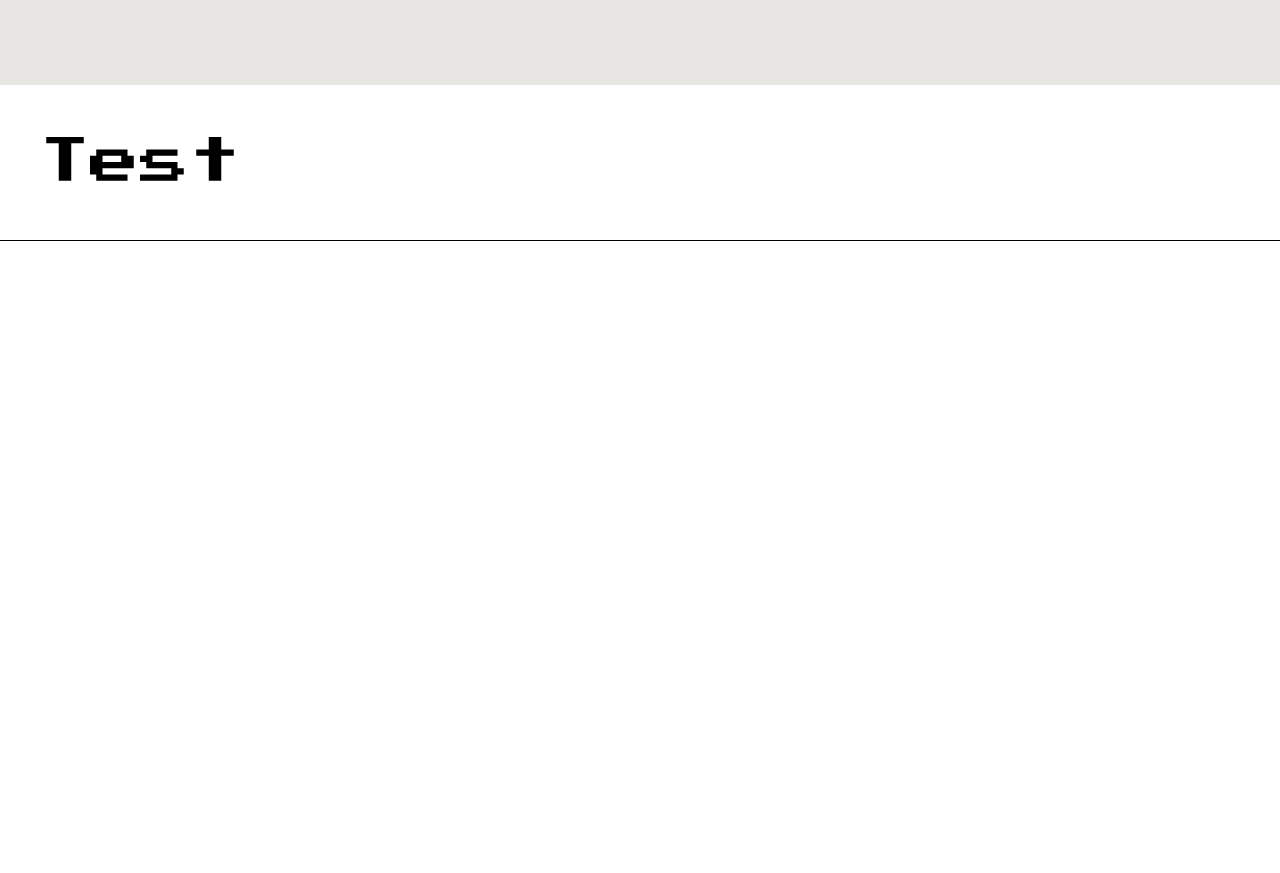
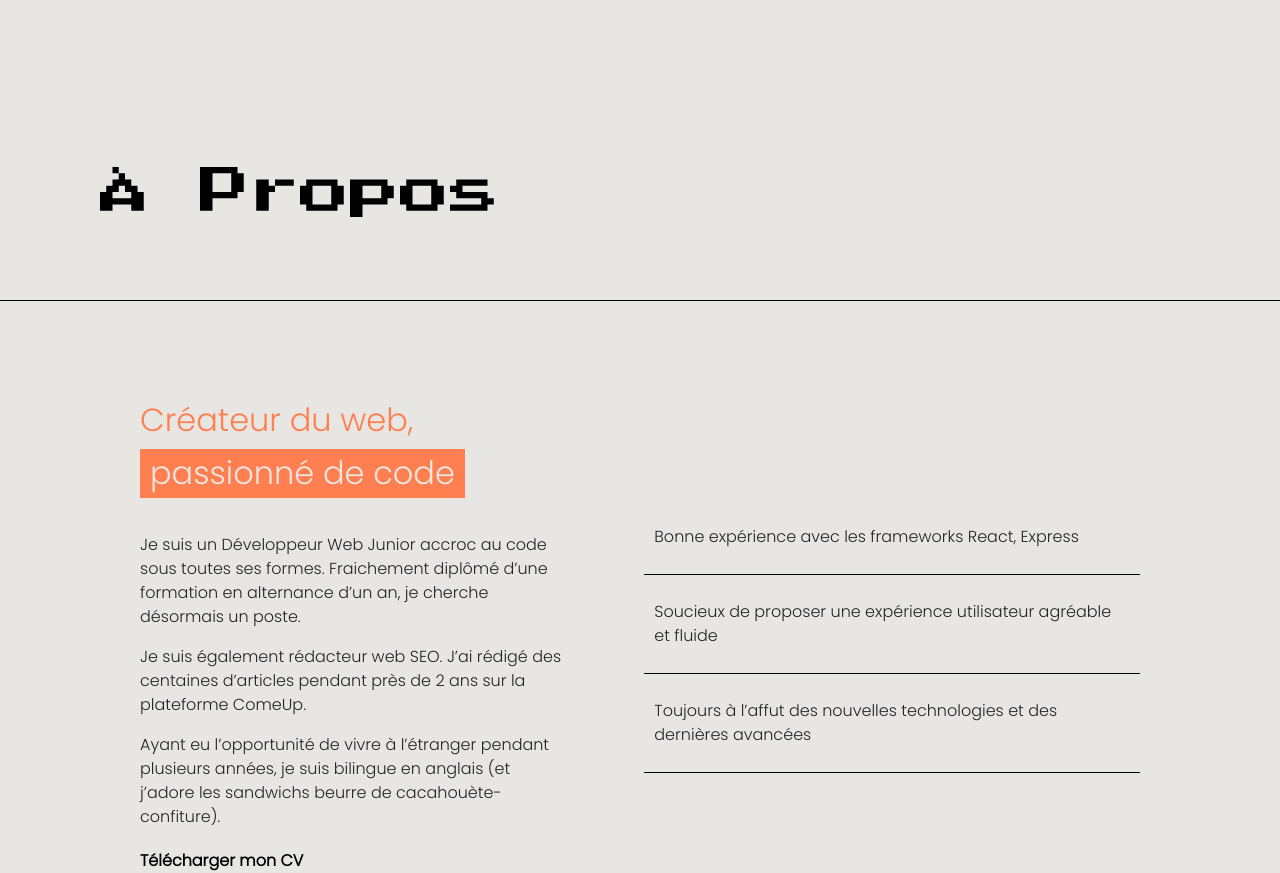
Before and after one commit to GabrielAmade/portfolio, a React (Create React App) app: page / in a window 1280 px wide. Shown: the part 780-1653 px from the top of the page. Before the commit the page ends 1121 px from the top, so only its background shows below. Built offline with nearby package versions, Linux system fonts and the light colour scheme.

Commit message:
about page

```diff
--- a/src/App.js
+++ b/src/App.js
@@ -1,15 +1,14 @@
 import Profile from "./PortfolioContainer/Home/Profile"
-import Heading from "./PortfolioContainer/Heading/Heading"
 import Navbar from "./PortfolioContainer/Navbar/Navbar"
+import AboutMe from "./PortfolioContainer/AboutMe/AboutMe"
 
 
 function App() {
   return (
     <div className="App">
-
       <Navbar/>
       <Profile/>
-      <Heading/>
+      <AboutMe/>
     </div>
   );
 }
--- /dev/null
+++ b/src/PortfolioContainer/AboutMe/AboutMe.css
@@ -0,0 +1,71 @@
+:root {
+    --blue: #07498A;
+    --grey: #E8E6E2;
+    --orange: #FF7F50;
+  }
+
+  .about-me-parent {
+    display: flex;
+    justify-content: flex-end;
+    width: 100%;
+  }
+
+.about-me-columns {
+    display: flex;
+    justify-content: space-between;
+    align-items: center;
+    max-width: 1000px;
+    margin: 0 auto;
+    font-family: 'Poppins', sans-serif;
+  }
+
+  .about-me-content {
+    margin-right: 80px;
+    width: 50%;
+  }
+
+
+
+  .about-me-description-title > h2:first-child{
+      color: var(--orange);
+      margin-bottom: 10px;
+  }
+
+  .about-me-description-title > h2:last-child{
+    color: var(--grey);
+    background-color: var(--orange);
+    display: inline-block;
+    padding: 5px 10px;
+    margin-bottom: 35px;
+}
+
+.about-me-content a {
+    display: block;
+    margin-top: 20px;
+    color: black;
+    font-weight: bold;
+}
+
+.about-me-content a:hover{
+    color: var(--blue);
+    text-decoration: none;
+}
+
+
+  .about-me-general-skills > ul {
+    list-style-type: none;
+    padding-left: 0;
+    display: inline;
+  }
+
+
+  .about-me-general-skills li {
+      padding-block: 25px;
+      padding-inline: 10px;
+      border-bottom: 1px solid black;
+  }
+
+  .about-me-general-skills li:hover {
+    color: var(--grey);
+    background-color: var(--blue);
+  }
--- /dev/null
+++ b/src/PortfolioContainer/AboutMe/AboutMe.jsx
@@ -0,0 +1,42 @@
+import React, { useEffect } from 'react'
+import Heading from "../Heading/Heading"
+import data_fr from "../../datas_fr.json";
+import "./AboutMe.css"
+
+function AboutMe(props) {
+  return (
+      <div className='about-me-container screen-container'>
+      <Heading title={'À Propos'} />
+      <div className='about-me-parent'>
+        <div className='about-me-columns'>
+          <div className='about-me-content'>
+            <div className='about-me-description-title'>
+              <h2>{data_fr.description_title_1}</h2>
+              <h2>{data_fr.description_title_2}</h2>
+            </div>
+            <div className='about-me-description'>
+              {data_fr.description.split('\n').map((paragraph, index) => (
+                <p key={index}>{paragraph}</p>
+              ))}
+            </div>
+
+            <div className='about-me-cv'>
+                <a href="../assets/AboutMe/CV_GABRIEL_AMADE.pdf" download>
+                    Télécharger mon CV
+                </a>
+            </div>
+          </div>
+          <div className='about-me-general-skills'>
+            <ul>
+              {data_fr.general_skills.map((skill, index) => (
+                <li key={index}>{skill}</li>
+              ))}
+            </ul>
+          </div>
+        </div>
+      </div>
+    </div>
+  )
+}
+
+export default AboutMe;
--- a/src/PortfolioContainer/Heading/Heading.css
+++ b/src/PortfolioContainer/Heading/Heading.css
@@ -1,5 +1,12 @@
+:root {
+    --blue: #07498A;
+    --grey: #E8E6E2;
+    --orange: #FF7F50;
+  }
+
 .heading-container {
-    margin: 40px;
+    padding: 20px 100px;
+    margin-block: 50px;
 }
 
 .screen-heading {
--- a/src/PortfolioContainer/Heading/Heading.jsx
+++ b/src/PortfolioContainer/Heading/Heading.jsx
@@ -4,10 +4,11 @@ import './Heading.css'
 function Heading(props) {
   return (
     <>
+
         <div className='heading-container'>
             <div className='screen-heading'>
-                {/* <span>{props.title}</span> */}
-                <span>Test</span>
+                <span>{props.title}</span>
+                {/* <span>À Propos</span> */}
             </div>
         </div>
         <div className='heading-separator'>
--- a/src/PortfolioContainer/Home/Profile.css
+++ b/src/PortfolioContainer/Home/Profile.css
@@ -7,7 +7,6 @@
 
 .profile-container {
   min-height: 100vh;
-  background-color: #e8e6e2;
   display: flex;
   align-items: center;
   justify-content: center;
@@ -27,7 +26,6 @@
   justify-content: space-between;
   align-items: flex-start;
   padding-right: 100px;
-  /* height: 50%; */
 }
 
 .profile-role {
--- a/src/PortfolioContainer/Navbar/Navbar.css
+++ b/src/PortfolioContainer/Navbar/Navbar.css
@@ -10,7 +10,11 @@
     justify-content: space-between;
     align-items: center;
     padding: 20px 80px;
+    position: sticky;
+    top: 0;
+    z-index: 100;
     background-color: var(--grey);
+    border-bottom: 1px solid black;
   }
 
   .navbar-left {
@@ -34,10 +38,11 @@
     margin-right: 0;
   }
 
-  .navbar-underline {
-    margin: 0 auto;
-    border-bottom: 1px solid black;
+  .navbar-right a:hover {
+    color: var(--orange);
   }
+
+
 
   /* Media Queries */
   @media (max-width: 768px) {
--- a/src/datas_fr.json
+++ b/src/datas_fr.json
@@ -2,9 +2,10 @@
     "greeting": "Hello,",
     "tagline": "Je suis Gabriel, développeur web full-stack et passionné de SEO",
 
+
     "description_title_1": "Créateur du web, ",
     "description_title_2": "passionné de code",
-    "description": "Je suis un Développeur Web Junior accroc au code sous toutes ses formes. Fraichement diplômé d’une formation en alternance d’un an, je cherche désormais un poste. Je suis également rédacteur web SEO. J’ai rédigé des centaines d’ articles pendant  près de 2 ans sur la plateforme ComeUp. Ayant eu l’opportunité de vivre à l’étranger pendant plusieurs années, je suis bilingue en anglais (et j’adore les sandwichs beurre de cacahouète-confiture). ",
+    "description": "Je suis un Développeur Web Junior accroc au code sous toutes ses formes. Fraichement diplômé d’une formation en alternance d’un an, je cherche désormais un poste.\n\nJe suis également rédacteur web SEO. J’ai rédigé des centaines d’articles pendant près de 2 ans sur la plateforme ComeUp. \n\n Ayant eu l’opportunité de vivre à l’étranger pendant plusieurs années, je suis bilingue en anglais (et j’adore les sandwichs beurre de cacahouète-confiture).",
 
     "general_skills": [
       "Bonne expérience avec les frameworks React, Express",
--- a/src/index.css
+++ b/src/index.css
@@ -4,4 +4,5 @@ body {
   font-family: "Poppins Regular";
   -webkit-font-smoothing: antialiased;
   -moz-osx-font-smoothing: grayscale;
+  background-color: var(--grey);
 }
```
Also changed, not shown: 2 other files (tests, documents, lock files or other folders).
